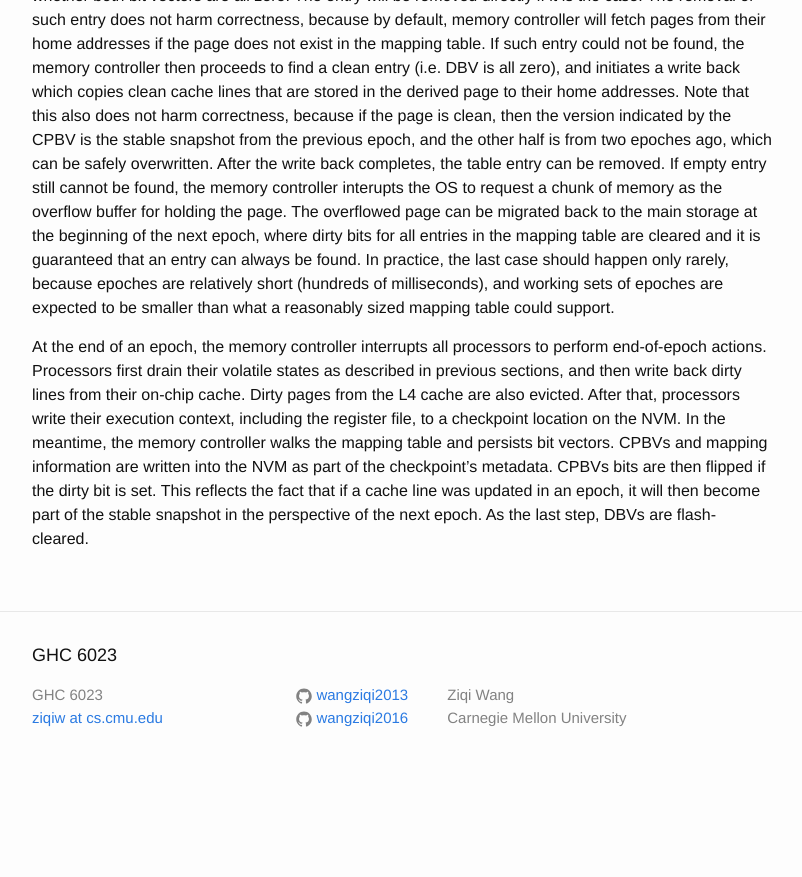
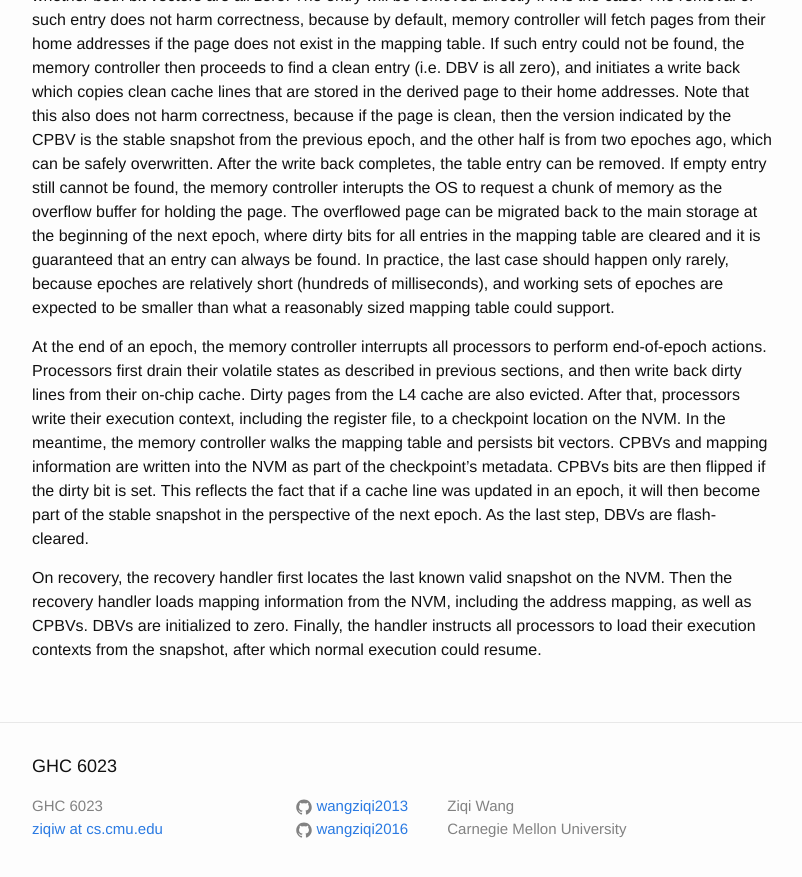
Before and after one commit to wangziqi2013/wangziqi2013.github.io, a Jekyll site: the page built from _posts/2019-03-05-Dual-Page-Ckpt.markdown, in a window 1280 px wide and 900 px high, scrolled down 2959 px. Shown: the top 877 px of the window, without its empty margins (238-1040 px from the left). Built offline with Jekyll 4.4.1, drawn with Linux system fonts in a browser that asks for light colours; before the commit the page ends 3748 px from its top, so only the background shows below that.

Commit message:
Finish recovery

```diff
--- a/_posts/2019-03-05-Dual-Page-Ckpt.markdown
+++ b/_posts/2019-03-05-Dual-Page-Ckpt.markdown
@@ -120,3 +120,8 @@ register file, to a checkpoint location on the NVM. In the meantime, the memory
 persists bit vectors. CPBVs and mapping information are written into the NVM as part of the checkpoint's metadata. CPBVs
 bits are then flipped if the dirty bit is set. This reflects the fact that if a cache line was updated in an epoch, it
 will then become part of the stable snapshot in the perspective of the next epoch. As the last step, DBVs are flash-cleared.
+
+On recovery, the recovery handler first locates the last known valid snapshot on the NVM. Then the recovery handler loads
+mapping information from the NVM, including the address mapping, as well as CPBVs. DBVs are initialized to zero. Finally,
+the handler instructs all processors to load their execution contexts from the snapshot, after which normal execution
+could resume.
```
